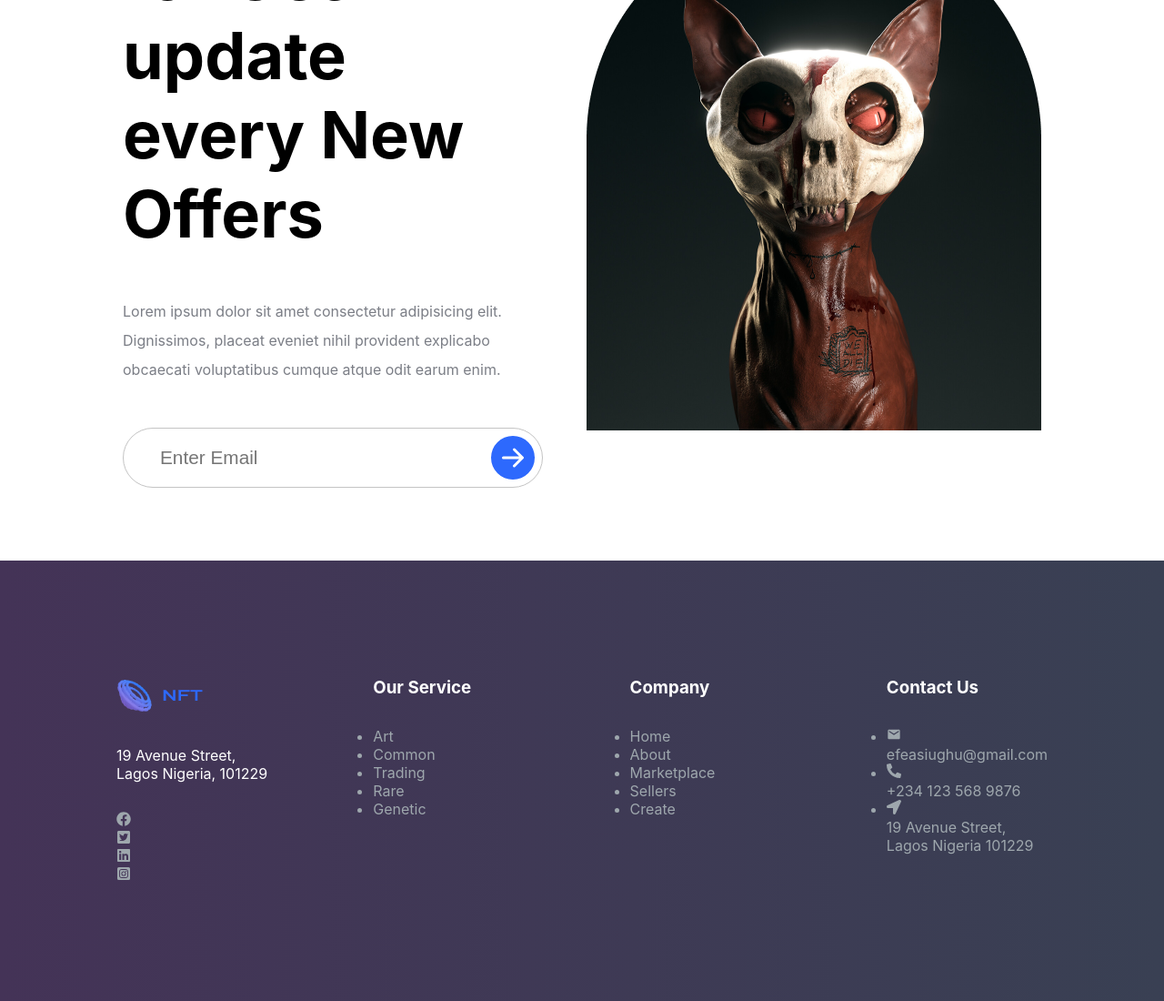
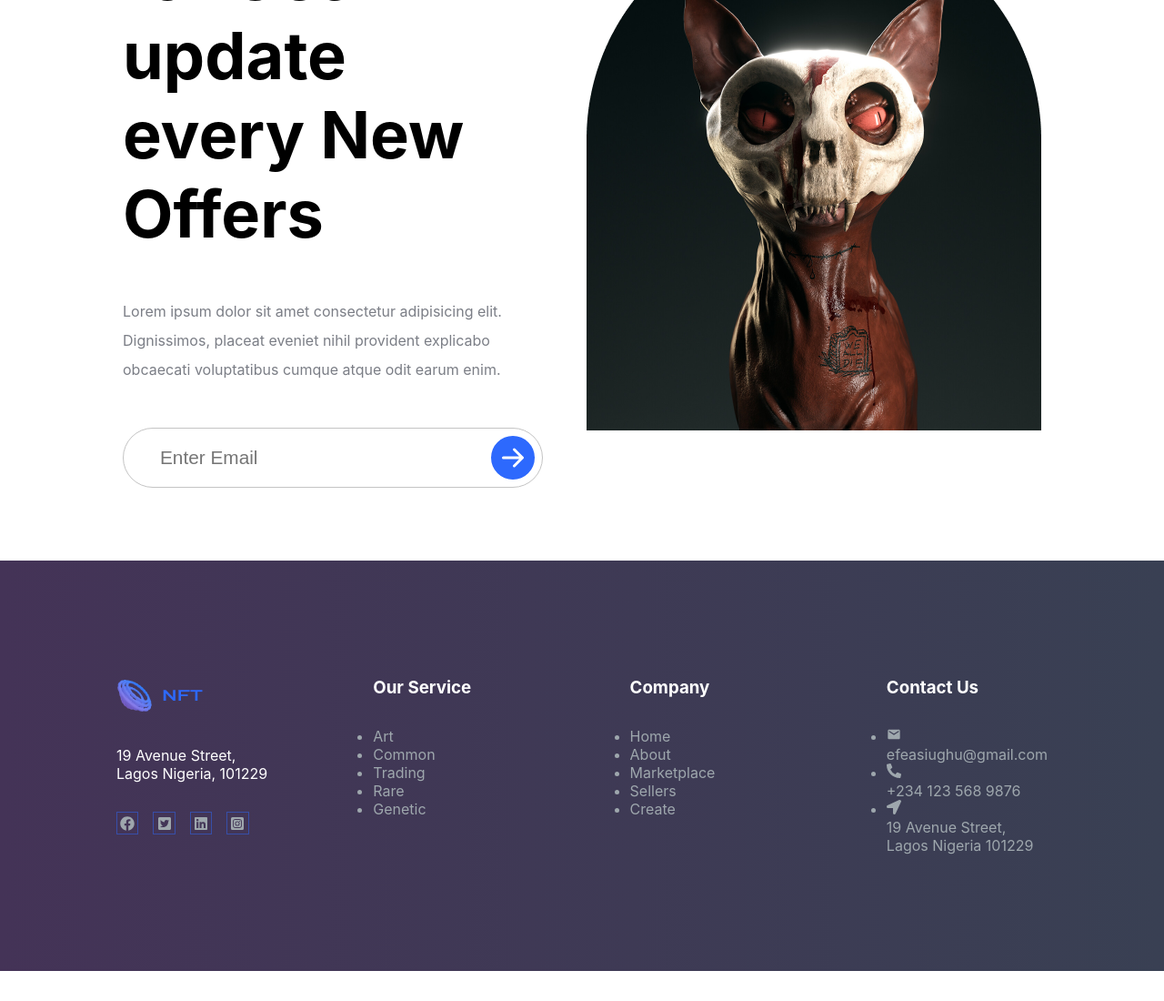
Before and after one commit to gift56/Nftlandingpage, a React (Create React App) app: page / in a window 1280 px wide. Shown: the part 4071-5171 px from the top of the page at 91% size. After the commit the page ends 5138 px from the top, so only its background shows below. Built offline with nearby package versions, Linux system fonts and the light colour scheme.

Commit message:
stying social icons

```diff
--- a/src/components/Footer.jsx
+++ b/src/components/Footer.jsx
@@ -92,8 +92,14 @@ const Container = styled.footer`
         h3,.description {
             color: #ffffff;
         }
-        .social-icon{
-
+        .social-icons{
+            display: flex;
+            gap: 1rem;
+            .icon{
+                border: 1px solid #2d68fd7f;
+                padding: 0.2rem;
+                display: flex;
+            }
         }
       }
 `;
```
